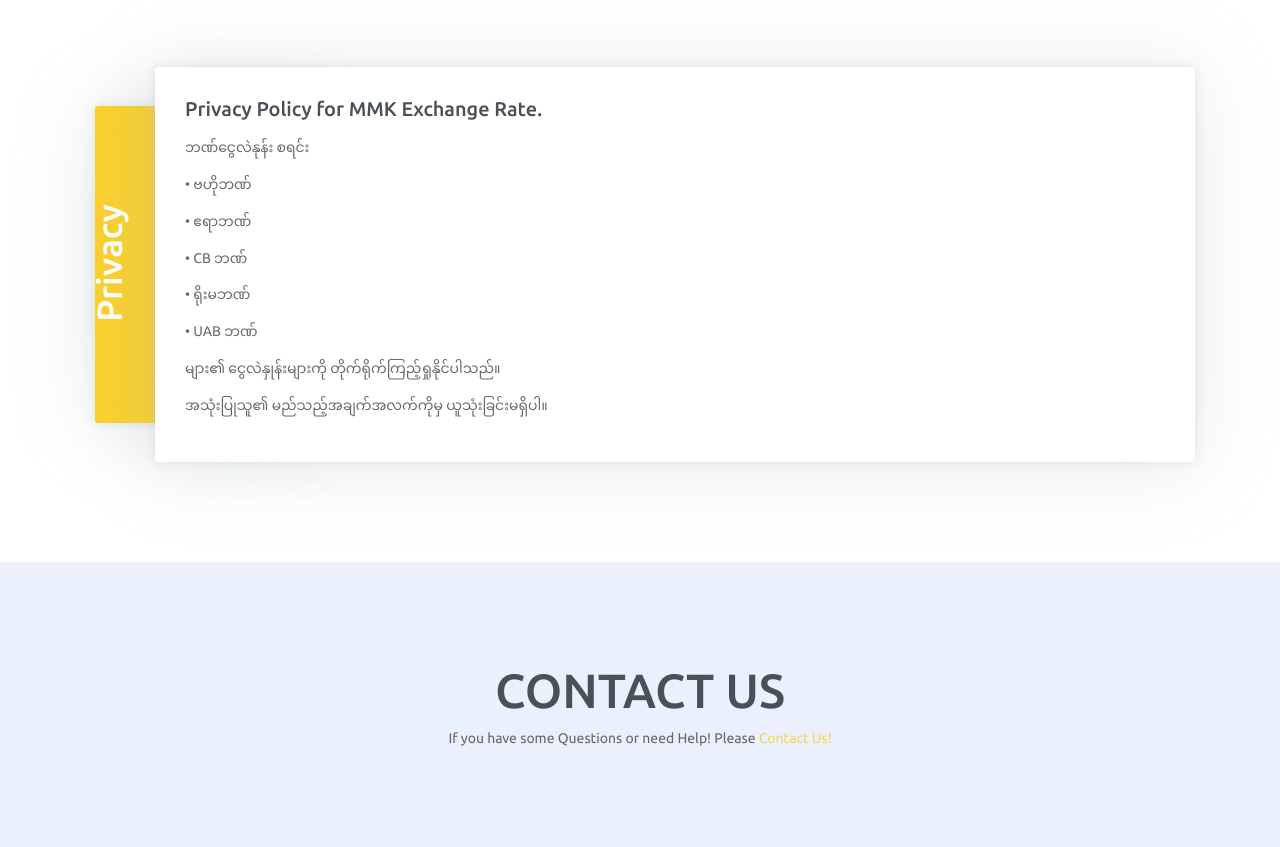
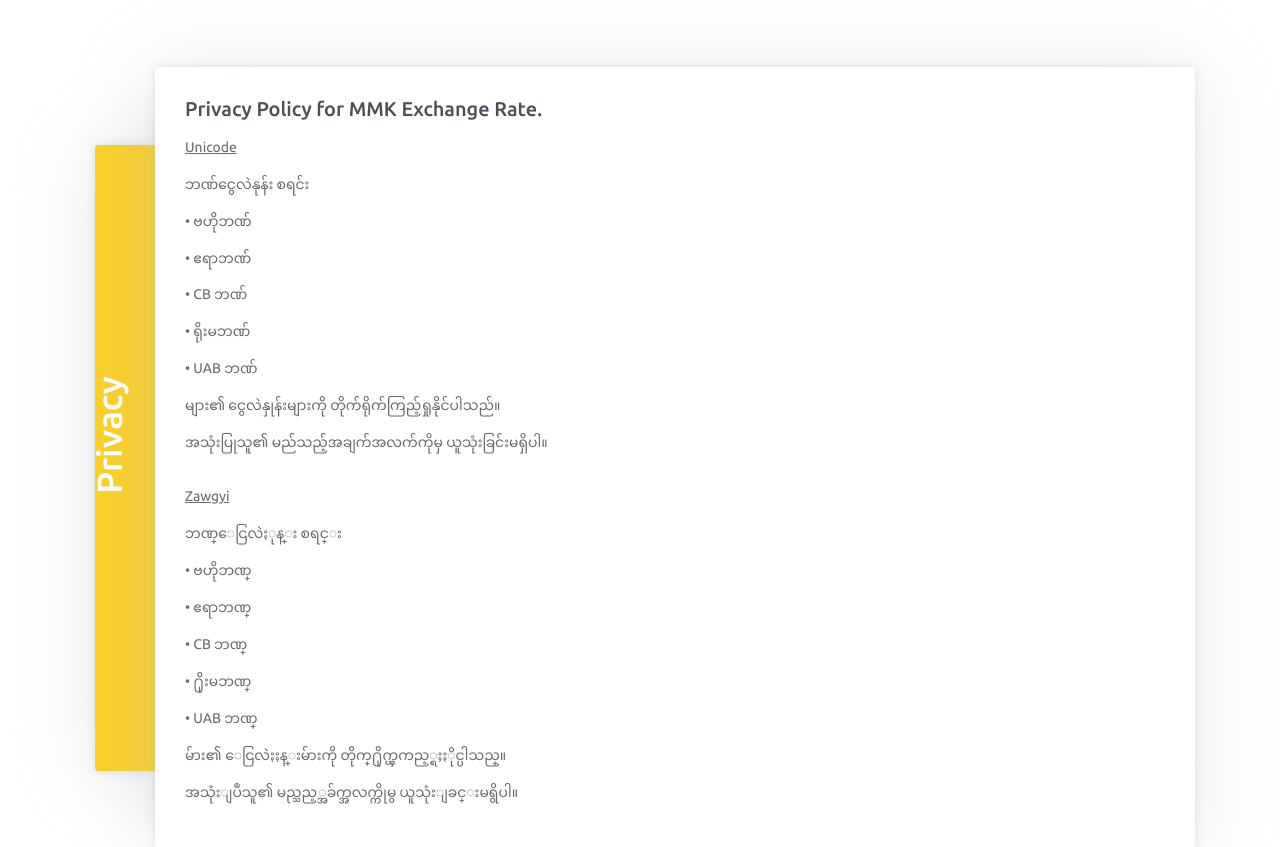
Before and after one commit to canaankcn101/MMKExchangeRate, a plain HTML site: page index.html in a window 1280 px wide. Shown: the part 1100-1947 px from the top of the page. Drawn offline with Linux system fonts and the light colour scheme.

Commit message:
add zawgyi info in privacy

```diff
--- a/index.html
+++ b/index.html
@@ -94,6 +94,7 @@
                 <!-- row -->
                 <div class="row">
                     <div class="col">
+                        <p><u>Unicode</u></p>
                         <p>ဘဏ်‌ငွေလဲနုန်း စရင်း </p>
                         <p>• ဗဟိုဘဏ်</p>
                         <p>• ဧရာဘဏ်</p>
@@ -102,6 +103,16 @@
                         <p>• UAB ဘဏ်</p>
                         <p>များ၏ ငွေလဲနှုန်းများကို တိုက်ရိုက်ကြည့်ရှုနိုင်ပါသည်။</p>
                         <p>အသုံးပြုသူ၏ မည်သည့်အချက်အလက်ကိုမှ ယူသုံးခြင်းမရှိပါ။</p>
+                          <hr>
+                        <p><u>Zawgyi</u></p>
+                        <p>ဘဏ္‌ေငြလဲႏုန္း စရင္း</p>
+                        <p>• ဗဟိုဘဏ္</p>
+                        <p>• ဧရာဘဏ္</p>
+                        <p>• CB ဘဏ္</p>
+                        <p>• ႐ိုးမဘဏ္</p>
+                        <p>• UAB ဘဏ္</p>
+                        <p>မ်ား၏ ေငြလဲႏႈန္းမ်ားကို တိုက္႐ိုက္ၾကည့္ရႈႏိုင္ပါသည္။</p>
+                        <p>အသုံးျပဳသူ၏ မည္သည့္အခ်က္အလက္ကိုမွ ယူသုံးျခင္းမရွိပါ။</p>
                     </div>
                 </div><!-- End of Row -->
                 <!-- <a href="javascript:void(0)">Read More...</a> -->
```
